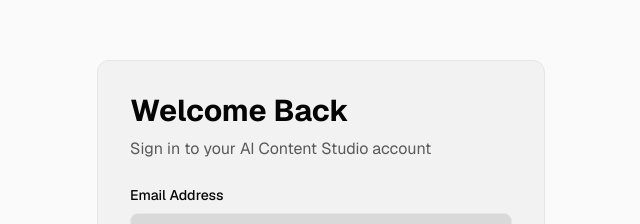
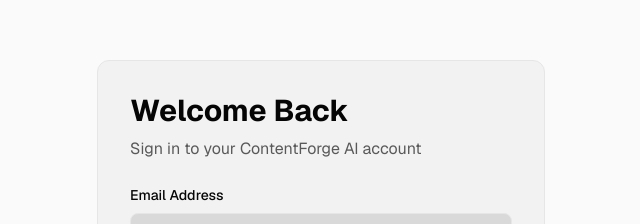
Before and after one commit to dongvannhan1000/content-forge-ai, a Next.js app: page /auth/login in a window 1280 px wide. Shown: the part 115-339 px from the top of the page, without its empty margins (319-959 px from the left). Built offline with nearby package versions, Linux system fonts and the light colour scheme; no server answers.

Commit message:
fix: UI login

```diff
--- a/app/auth/login/page.tsx
+++ b/app/auth/login/page.tsx
@@ -36,7 +36,7 @@ export default function LoginPage() {
       <div className="w-full max-w-md">
         <div className="bg-card border border-border rounded-xl p-8">
           <h1 className="text-3xl font-bold text-foreground mb-2">Welcome Back</h1>
-          <p className="text-muted-foreground mb-6">Sign in to your AI Content Studio account</p>
+          <p className="text-muted-foreground mb-6">Sign in to your ContentForge AI account</p>
 
           {error && (
             <div className="bg-red-500/10 border border-red-500/20 rounded-lg p-4 mb-4">
```
